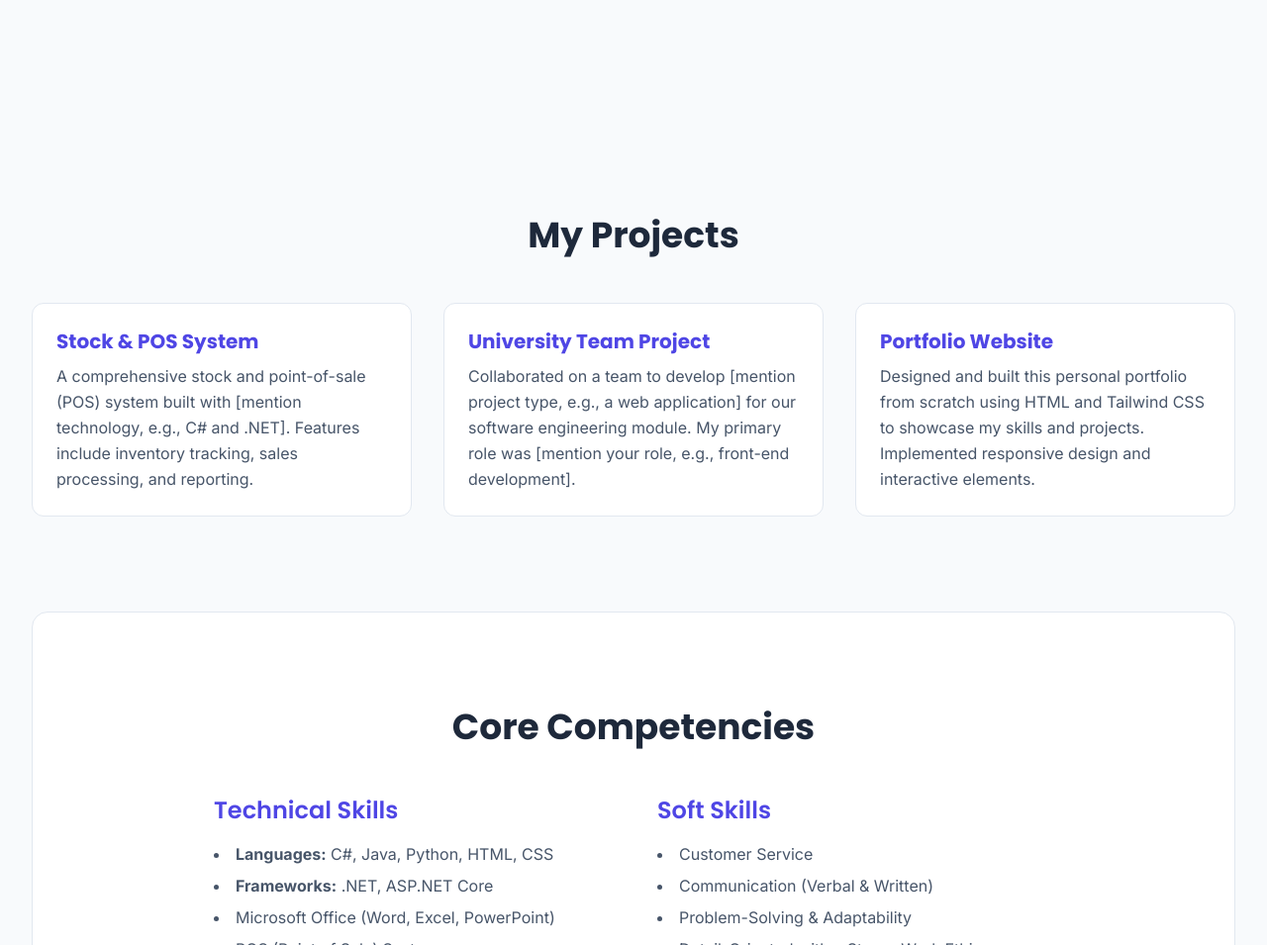
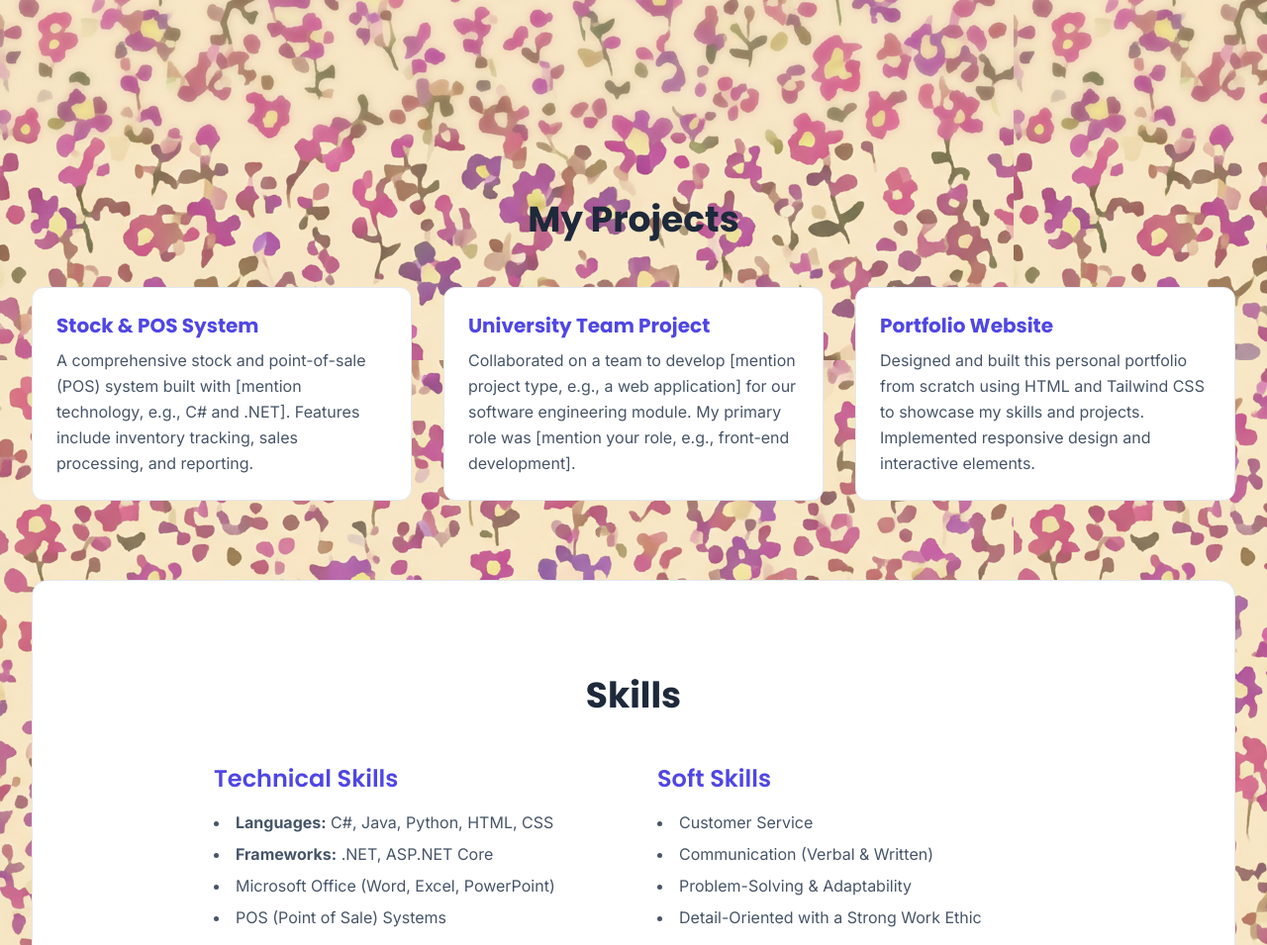
Before and after one commit to MrSenex/Stefan-Paetzold-Portfolio, a plain HTML site: page index.html in a window 1280 px wide. Shown: the part 660-1615 px from the top of the page at 99% size. Drawn offline with nearby package versions, Linux system fonts and the light colour scheme.

Commit message:
Updated some more text based problems

```diff
--- a/index.html
+++ b/index.html
@@ -51,7 +51,7 @@
                 </div>
             </section>
 
-            <section id="projects" class="py-20 lg:py-24">
+            <section id="projects" class="py-20 lg:py-15">
                 <h2 class="text-4xl font-display font-bold text-center text-slate-800 mb-12">My Projects</h2>
                 <div class="grid md:grid-cols-2 lg:grid-cols-3 gap-8">
                     <div class="bg-white border border-slate-200 rounded-xl p-6 transform hover:-translate-y-2 transition-all duration-300 hover:shadow-xl">
@@ -71,7 +71,7 @@
 
             <section id="skills" class="py-20 lg:py-24 bg-white border border-slate-200 rounded-2xl">
                 <div class="max-w-4xl mx-auto px-6">
-                    <h2 class="text-4xl font-display font-bold text-center text-slate-800 mb-12">Core Competencies</h2>
+                    <h2 class="text-4xl font-display font-bold text-center text-slate-800 mb-12">Skills</h2>
                     <div class="grid md:grid-cols-2 gap-x-12 gap-y-10">
                         <div>
                             <h3 class="text-2xl font-display font-semibold text-indigo-600 mb-4">Technical Skills</h3>
--- a/style.css
+++ b/style.css
@@ -23,3 +23,20 @@ html {
     color: #4f46e5;
     transform: scale(1.1);
 }
+body {
+    background-image: url('background-pattern.png');
+    background-repeat: repeat;
+    position: relative;
+}
+
+body::before {
+    content: "";
+    position: fixed;
+    inset: 0;
+    z-index: -1;
+    background-image: inherit;
+    background-repeat: inherit;
+    opacity: 0.3;
+    filter: blur(4px);
+    pointer-events: none;
+}
```
Also changed, not shown: background-pattern.png (added), 1 other file.
